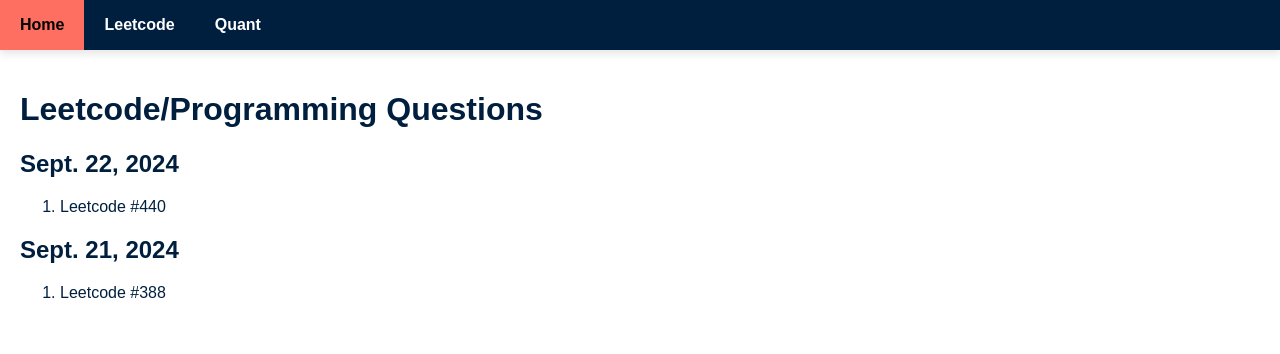
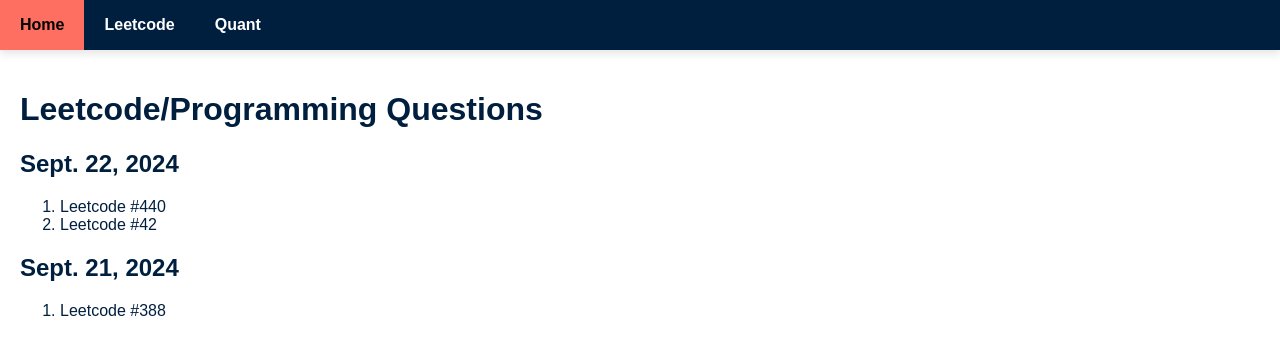
Before and after one commit to rickgao0917/interview_prep, a plain HTML site: page docs/leetcode.html in a window 1280 px wide. Drawn offline with Linux system fonts and the light colour scheme.

Commit message:
Update leetcode.html

```diff
--- a/docs/leetcode.html
+++ b/docs/leetcode.html
@@ -104,6 +104,7 @@
     <h2>Sept. 22, 2024</h2>
     <ol>
         <li><a href="lc/440.html">Leetcode #440</a></li>
+        <li><a href="lc/42.html">Leetcode #42</a></li>
     </ol>
     <h2>Sept. 21, 2024</h2>
     <ol>
```
